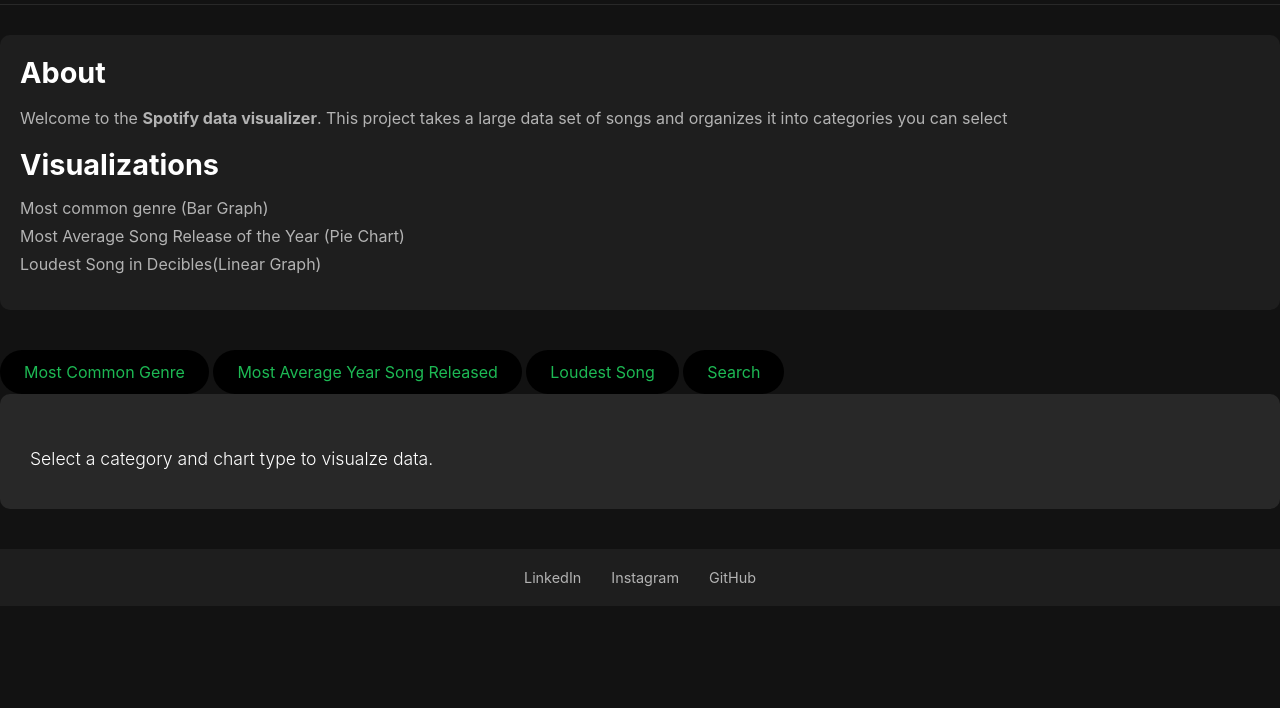
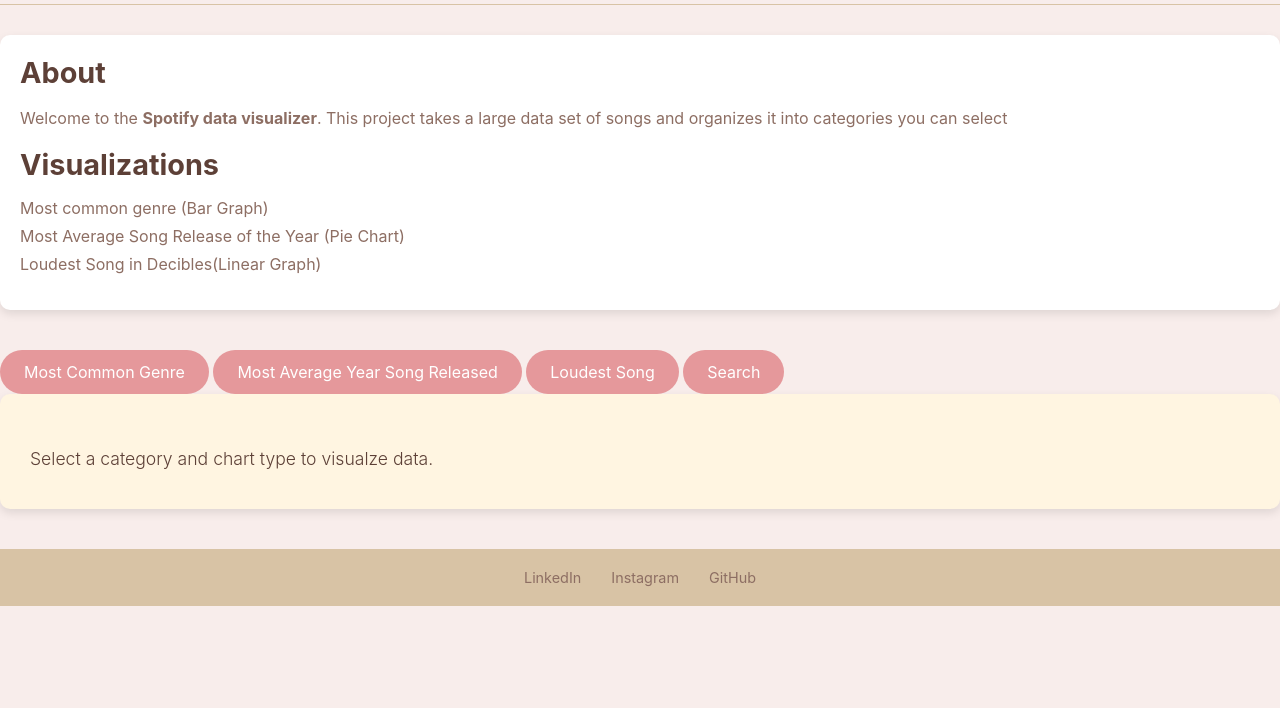
Before and after one commit to nishataisha/Spotify-Visualizer, a plain HTML site: page index.html in a window 1280 px wide. Shown: the part 92-800 px from the top of the page. Drawn offline with nearby package versions, Linux system fonts and the light colour scheme.

Commit message:
Updated styles with pastel theme

```diff
--- a/style.CSS
+++ b/style.CSS
@@ -3,8 +3,8 @@
 }
 
 body{
-    background-color:#121212;
-    color: white;
+    background-color: #f8edeb;
+    color: #5d4037;
     margin: 0;
     padding: 0;
 }
@@ -15,19 +15,19 @@
     justify-content: space-between;
     padding-bottom: 20px;
     margin-bottom: 30px;
-    border-bottom: 1px solid #282828;
+    border-bottom: 1px solid #d8c3a5;
 }
 
 #container{
-    background-color:#121212;
+    background-color:#f8edeb;
     max-width: 1200px;
-    margin: 20 px auto; /*Center with margin*/
+    margin: 20px auto; /*Center with margin*/
     padding: 20px;
     width: 80%;
 }
 
 .title{
-    color: #1ED760;
+    color: #e5989b;
     font-size: 2.5rem;
     margin-bottom: 0;
 }
@@ -39,26 +39,26 @@
 .info-section, .results-section{
     margin-bottom: 40px;
     padding: 20px;
-    background-color: #1e1e1e;
+    background-color: #FFFFFF;
     border-radius: 10px;
+    box-shadow: 0px 4px 10px rgba(0, 0, 0, 0.1);
 }
 
 .info-section h2, .results-section h2{
     font-size: 1.8rem;
-    color: white;
+    color: 5d4037;
     margin-bottom: 15px;
     margin-top: 0;
 }
 
 .info-section p{
-    color:#B3B3B3;
+    color:#8d6e63;
     font-size: 1rem;
     line-height: 1.6;
-    color: #B3B3B3;
 }
 
 .info-section li{
-    color:#B3B3B3;
+    color: #8d6e63;
     margin-bottom: 8px;
 }
 
@@ -68,8 +68,8 @@
 }
 
 .spotify-button, select.spotify-button, .result-button{
-    background-color: black;
-    color: #1db954;
+    background-color: #e5989b;
+    color: white;
     padding: 12px 24px;
     border: none;
     border-radius: 25px;
@@ -83,21 +83,22 @@
 }
 
 .spotify-button:hover, select.spotify-button:hover, .result-button:hover{
-    background-color: #1ED760;
-    color: black;
+    background-color: #ffb6b9;
+    color: white;
 }
 
 #result {
-    color: white;
+    color: #5d4037;
     font-size: 1.5rem;
     margin-bottom: 20px;
 }
 
 .result-card{
-    background-color: #282828;
-    color: white;
+    background-color: #fff5e1;
+    color: #5d4037;
     border-radius: 10px;
     padding: 30px;
+    box-shadow: 0px 4px 10px rgba(0, 0, 0, 0.1);
 }
 
 .result-intro-text{
@@ -107,19 +108,20 @@
 }
 
 footer{
-    background-color: #1e1e1e;
+    background-color: #d8c3a5;
     padding: 20px;
-    border-top: 1 px solid #282828;
+    border-top: 1 px solid #bfa89e;
     margin-top: 40px;
+    text-align: center;
 }
 
 .visit-link a {
-    color: green;
-    text-decoration: none; /* Optional: remove underline */
+    color: #e5989b;
+    text-decoration: none;
 }
 
 .visit-link a:hover {
-    color: darkgreen; /* Optional: change color on hover */
+    color: #c76d7e;
 }
 
 
@@ -135,11 +137,11 @@
 }
 
 .social-links li a{
-    color: #B3B3B3;
+    color: #8d6e63;
     text-decoration: none;
     transition: color 0.3s ease;
 }
 
 .social-links li a:hover{
-    color: white;
+    color: #5d4037;
 }
```
